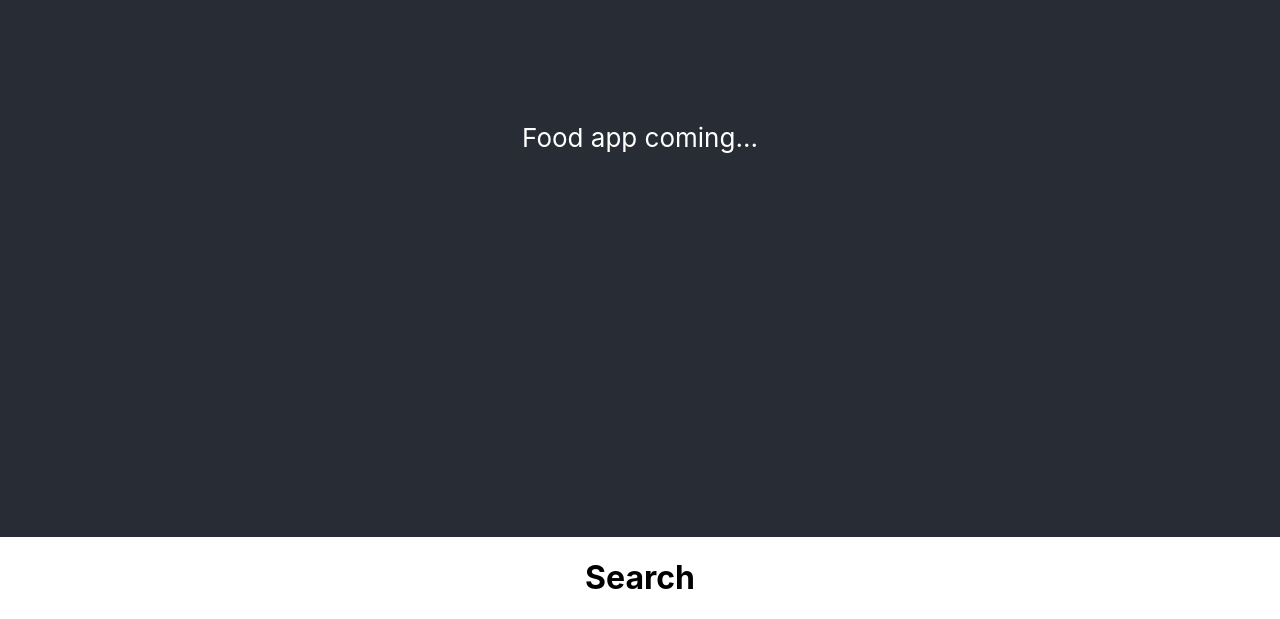
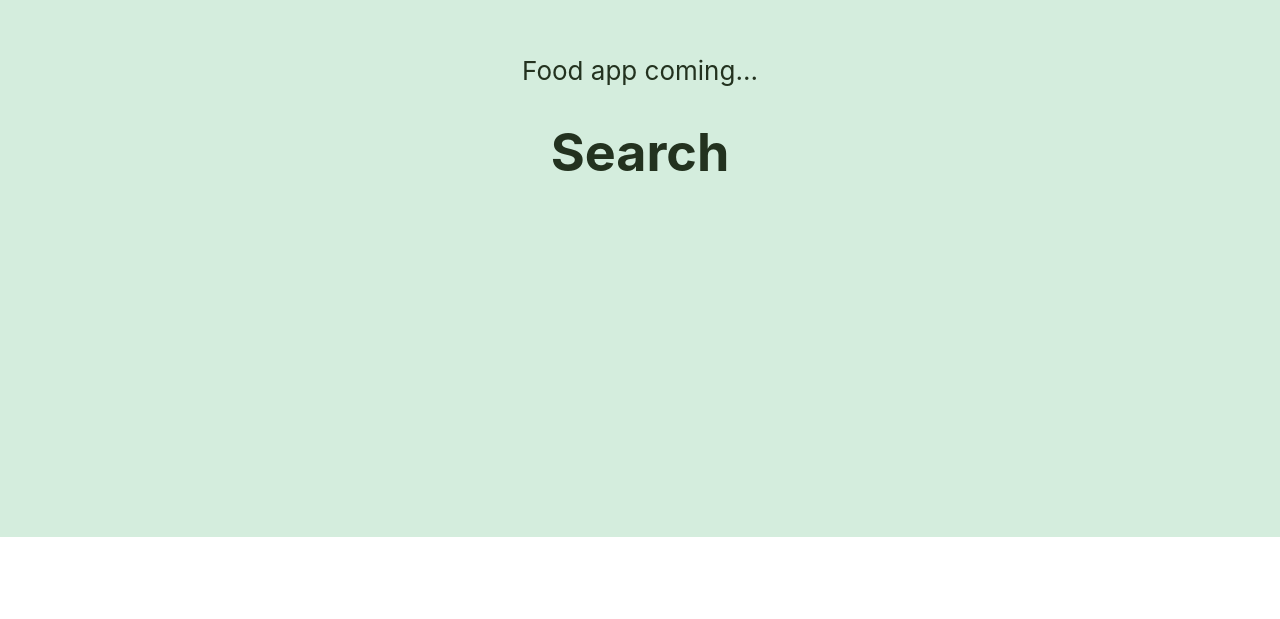
Before and after one commit to SchoolOfCode/bc13_final-project_front-end-6-weddings-a-seamonkey, a React (Create React App) app: page / in a window 1280 px wide. Shown: the part 263-882 px from the top of the page. After the commit the page ends 800 px from the top, so only its background shows below. Built offline with nearby package versions, Linux system fonts and the light colour scheme.

Commit message:
Updated readme.md and added CSS variables

```diff
--- a/src/Components/App/App.css
+++ b/src/Components/App/App.css
@@ -1,14 +1,19 @@
+
+* {
+  --background-color: #D4EDDD;
+  --font-color: #23321F;
+  --content-color: #F0FFFF; /* @100% */
+  --menu-bar: #23321F;
+}
+
 .App {
   text-align: center;
-}
-
-.App-header {
-  background-color: #282c34;
+  background-color: var(--background-color);
   min-height: 100vh;
   display: flex;
-  flex-direction: column;
-  align-items: center;
-  justify-content: center;
-  font-size: calc(10px + 2vmin);
-  color: white;
+    flex-direction: column;
+    align-items: center;
+    justify-content: center;
+    font-size: calc(10px + 2vmin);
+    color: var(--font-color);
 }
--- a/src/Components/App/App.js
+++ b/src/Components/App/App.js
@@ -1,13 +1,15 @@
-import './App.css';
-import Search from '../Search/Search';
+import "./App.css";
+import Search from "../Search/Search";
 
 function App() {
-  return (
-    <div className="App">
-      <header className="App-header">Food app coming...</header>
-      <Search />
-    </div>
-  );
+	return (
+		<div className="App">
+			<header className="App-header">
+				Food app coming...
+				<Search />
+			</header>
+		</div>
+	);
 }
 
 export default App;
```
Also changed, not shown: 1 other file (tests, documents, lock files or other folders).
